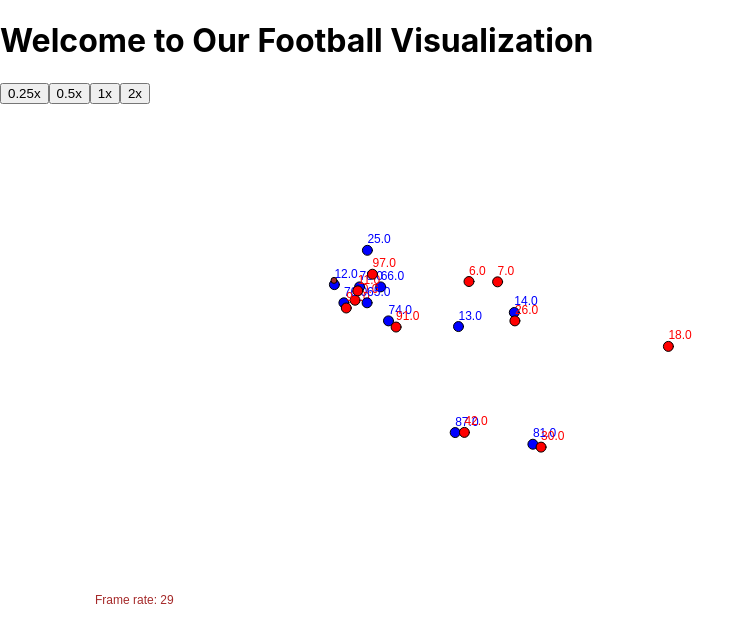
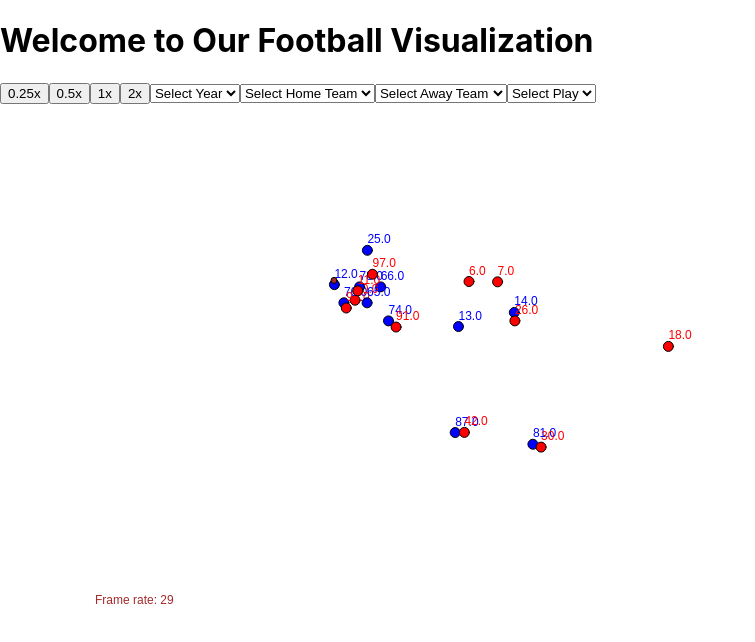
Before and after one commit to ATrbovic/nfl-web-app, a React (Create React App) app in the folder nfl-web/: page / in a window 1280 px wide. Shown: the top 642 px of the page, without its empty margins (0-755 px from the left). Built offline with nearby package versions, Linux system fonts and the light colour scheme.

Commit message:
Update newfootballField.js
Adding yea, home team, away team, play drop down menus

```diff
--- a/nfl-web/src/components/newfootballField.js
+++ b/nfl-web/src/components/newfootballField.js
@@ -10,6 +10,11 @@ import p5 from 'p5';
 const FootballField = ({ frames }) => {
   const myP5 = useRef();
   const [speed, setSpeed] = useState(1);  // New state variable
+
+  const [year, setYear] = useState('');  // New state for year
+  const [homeTeam, setHomeTeam] = useState('');  // New state for home team
+  const [awayTeam, setAwayTeam] = useState('');  // New state for away team
+  const [play, setPlay] = useState('');  // New state for play
 
   useEffect(() => {
     let mySketch = (p) => {
@@ -68,6 +73,38 @@ const FootballField = ({ frames }) => {
       <button onClick={() => setSpeed(1)}>1x</button>
       <button onClick={() => setSpeed(2)}>2x</button>
 
+      {/* Dropdown for Year */}
+      <select value={year} onChange={(e) => setYear(e.target.value)}>
+        <option value="">Select Year</option>
+        <option value="2021">2021</option>
+        <option value="2020">2020</option>
+        {/* Add more years as needed */}
+      </select>
+
+      {/* Dropdown for Home Team */}
+      <select value={homeTeam} onChange={(e) => setHomeTeam(e.target.value)}>
+        <option value="">Select Home Team</option>
+        <option value="TB">TB</option>
+        <option value="DAL">DAL</option>
+        {/* Add more teams as needed */}
+      </select>
+
+      {/* Dropdown for Away Team */}
+      <select value={awayTeam} onChange={(e) => setAwayTeam(e.target.value)}>
+        <option value="">Select Away Team</option>
+        <option value="TB">TB</option>
+        <option value="DAL">DAL</option>
+        {/* Add more teams as needed */}
+      </select>
+
+      {/* Dropdown for Play */}
+      <select value={play} onChange={(e) => setPlay(e.target.value)}>
+        <option value="">Select Play</option>
+        <option value="play1">Play 1</option>
+        <option value="play2">Play 2</option>
+        {/* Add more plays as needed */}
+      </select>
+
       {/* p5.js will attach canvas here */}
     </div>
   );
```
